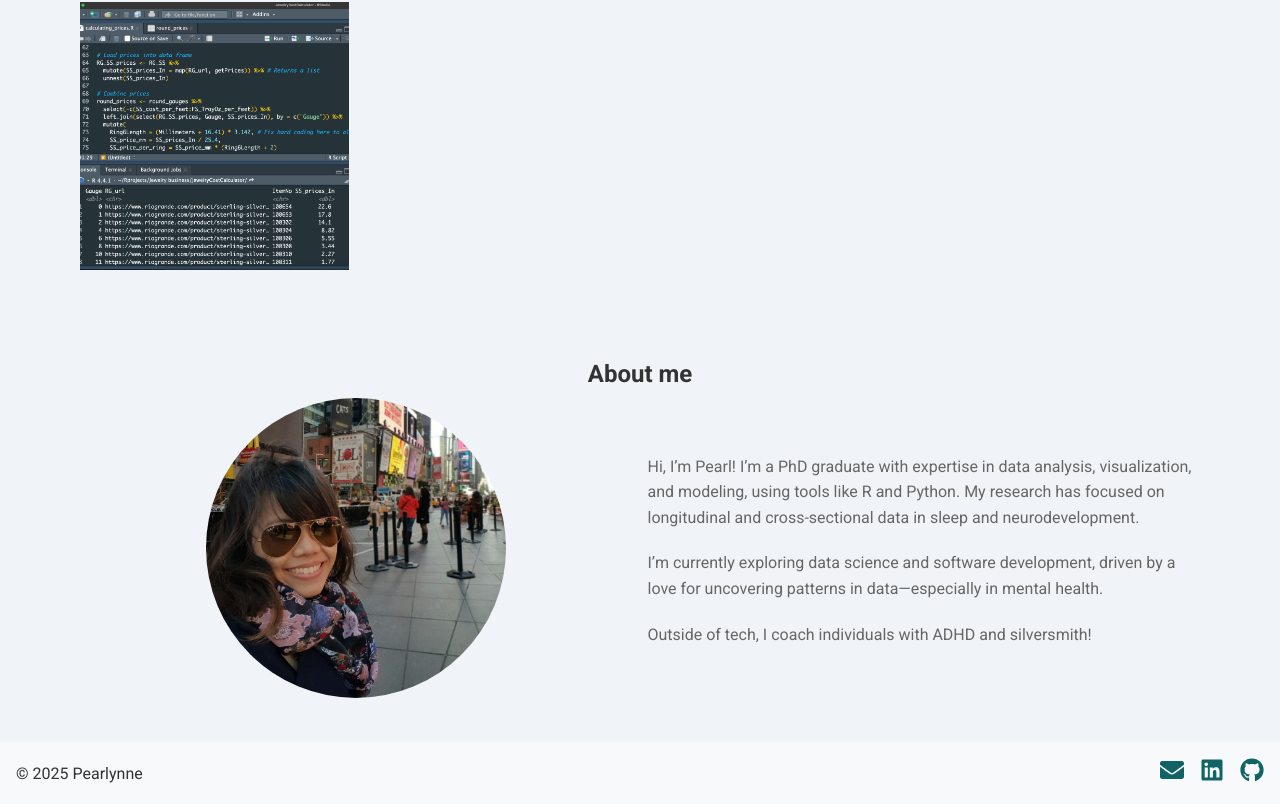
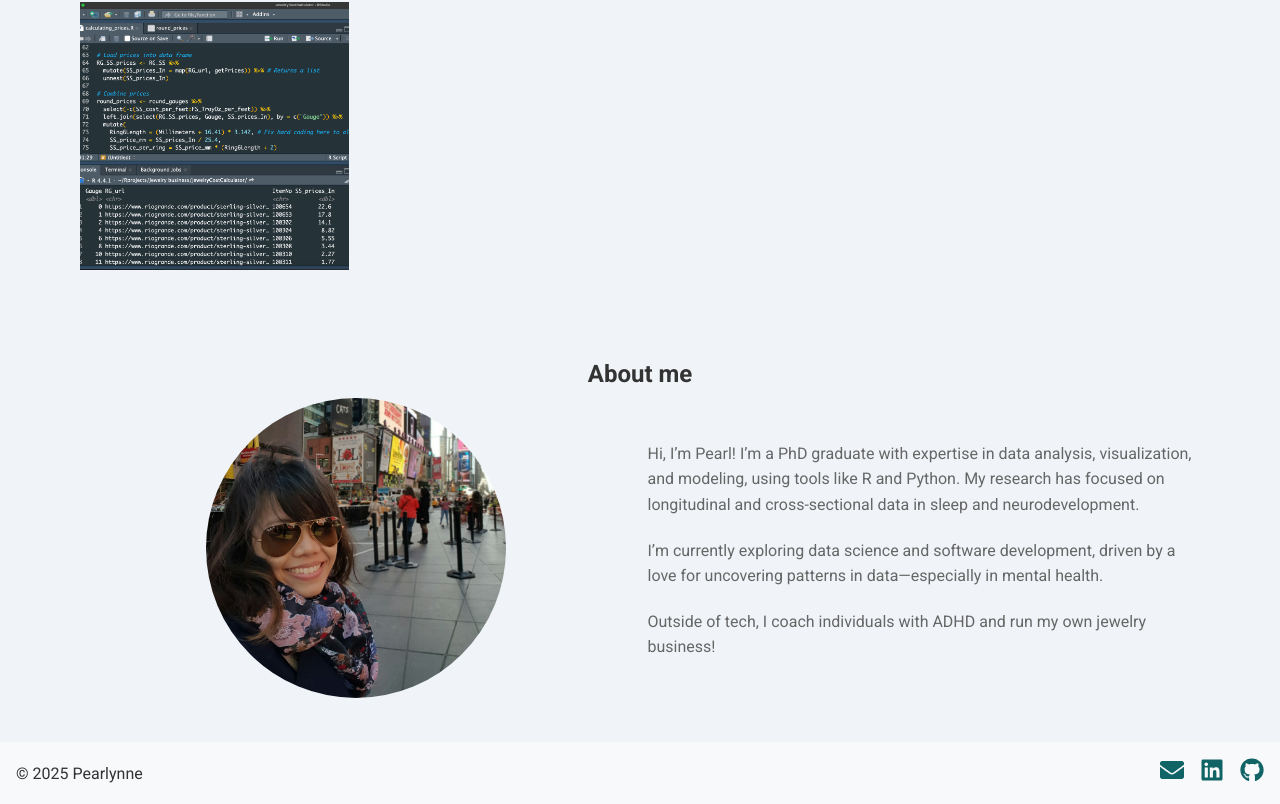
Before and after one commit to pearlynne/pearlynne.github.io, a React (Vite) app: page / in a window 1280 px wide. Shown: the part 920-1724 px from the top of the page. Built offline with nearby package versions, Linux system fonts and the light colour scheme.

Commit message:
Update profile

```diff
--- a/src/pages/about.jsx
+++ b/src/pages/about.jsx
@@ -30,7 +30,7 @@ function About() {
 							driven by a love for uncovering patterns in data—especially in
 							mental health.
 						</p>
-						<p>Outside of tech, I coach individuals with ADHD and silversmith!</p>
+						<p>Outside of tech, I coach individuals with ADHD and run my own jewelry business!</p>
 					</div>
 				</div>
 			</div>
```
